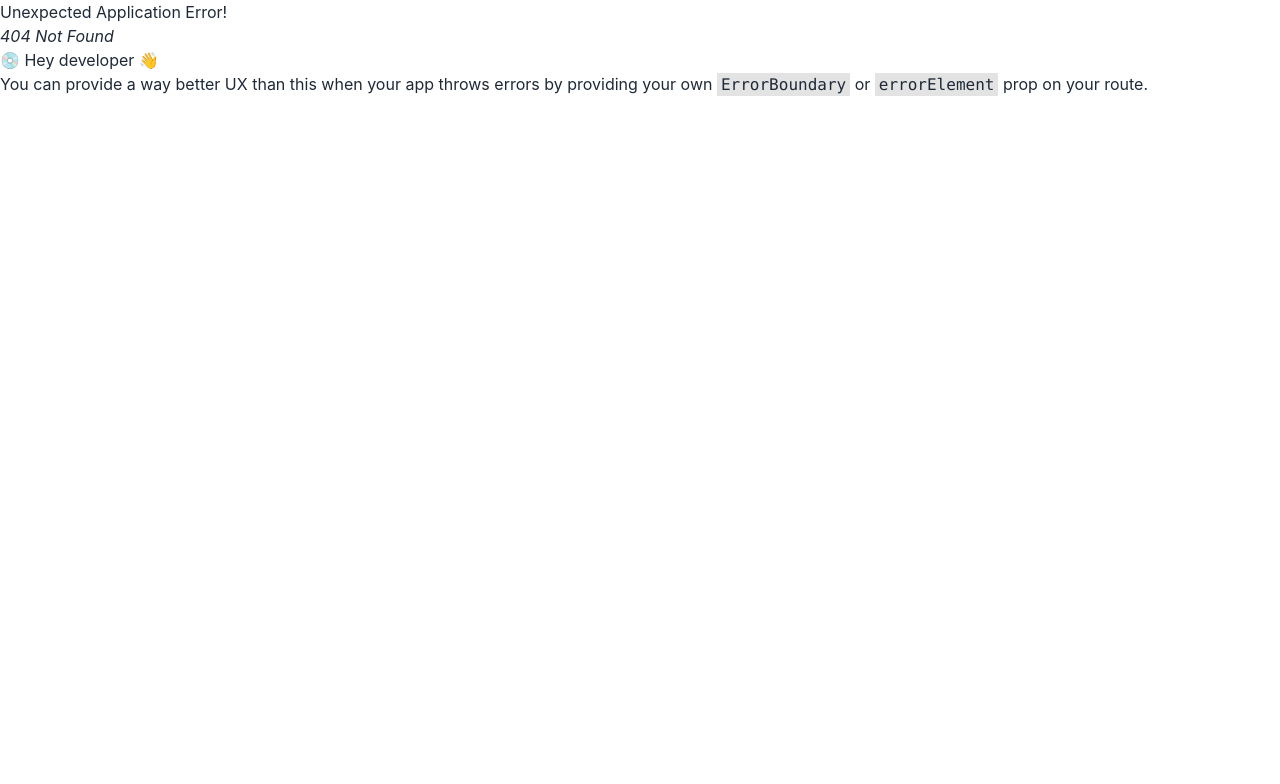
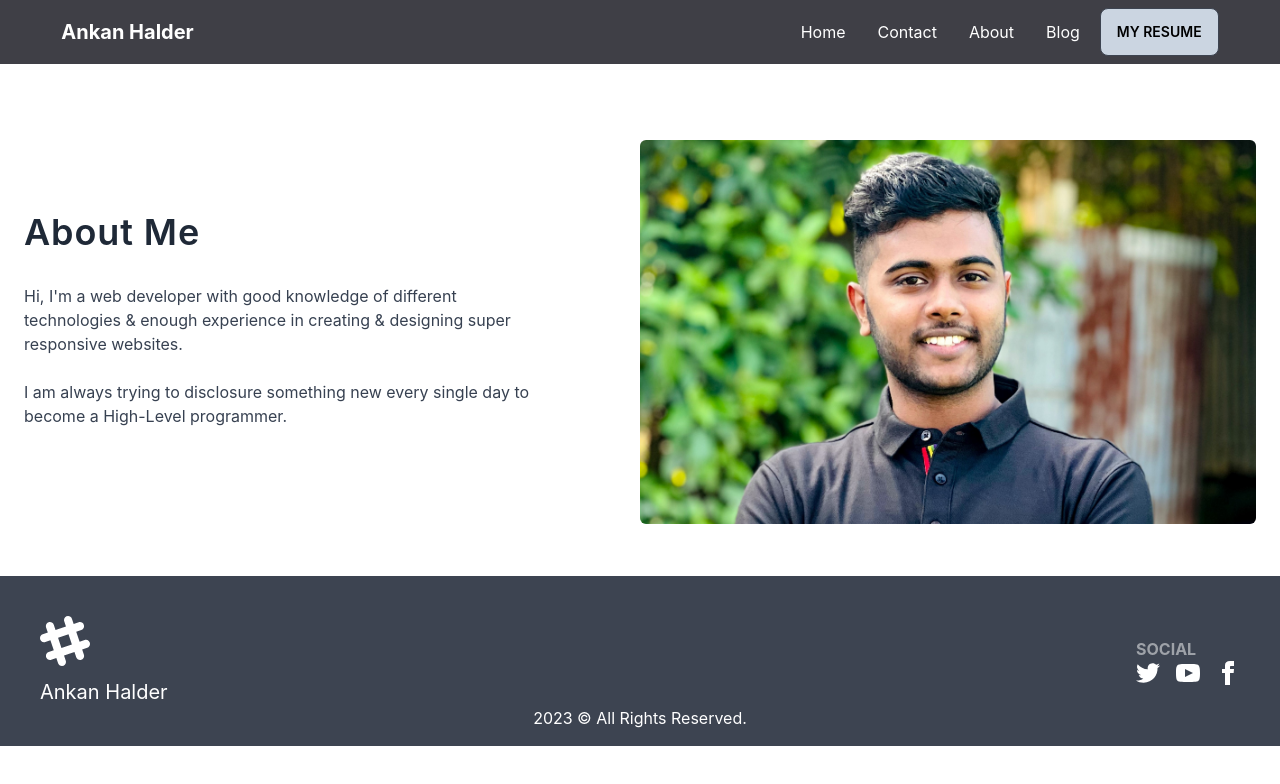
Before and after one commit to Ankan112/ankanhalderbd, a React (Create React App) app: page /about in a window 1280 px wide. Before the commit this address had no page. Shown: the top 784 px of the page. Built offline with nearby package versions, Linux system fonts and the light colour scheme.

Commit message:
blog page add

```diff
--- /dev/null
+++ b/src/Pages/About/About.js
@@ -0,0 +1,46 @@
+import React from 'react';
+import img from '../../img/ankan1.jpg'
+
+const About = () => {
+    return (
+        <div>
+            <div class="container flex flex-col px-6 py-10 mx-auto space-y-6 lg:h-[32rem] lg:py-16 lg:flex-row lg:items-center">
+                <div class="w-full lg:w-1/2">
+                    <div class="lg:max-w-lg">
+                        <h1 class="text-3xl font-semibold tracking-wide text-gray-800 dark:text-white lg:text-4xl">
+                            About Me
+                        </h1>
+
+                        <div class="mt-8 space-y-5">
+                            {/* <p class="flex items-center -mx-2 text-gray-700 dark:text-gray-200">
+                                <svg xmlns="http://www.w3.org/2000/svg" class="w-6 h-6 mx-2 text-blue-500" fill="none" viewBox="0 0 24 24" stroke="currentColor">
+                                    <path stroke-linecap="round" stroke-linejoin="round" stroke-width="2" d="M9 12l2 2 4-4m6 2a9 9 0 11-18 0 9 9 0 0118 0z" />
+                                </svg>
+
+                                <span class="mx-2">Clean and Simple Layout</span>
+                            </p> */}
+
+                            <p class="flex items-center -mx-2 text-gray-700 dark:text-gray-200">
+                                {/* <svg xmlns="http://www.w3.org/2000/svg" class="w-6 h-6 mx-2 text-blue-500" fill="none" viewBox="0 0 24 24" stroke="currentColor">
+                                    <path stroke-linecap="round" stroke-linejoin="round" stroke-width="2" d="M9 12l2 2 4-4m6 2a9 9 0 11-18 0 9 9 0 0118 0z" />
+                                </svg> */}
+
+                                <span class="mx-2">Hi, I'm a web developer with good knowledge of different technologies & enough experience in creating & designing super responsive websites. <br /> <br /> I am always trying to disclosure something new every single day to become a High-Level programmer.</span>
+                            </p>
+
+
+                        </div>
+                    </div>
+
+
+                </div>
+
+                <div class="flex items-center justify-center w-full h-96 lg:w-1/2">
+                    <img class="object-cover w-full h-full mx-auto rounded-md lg:max-w-2xl" src={img} alt="glasses photo" />
+                </div>
+            </div>
+        </div>
+    );
+};
+
+export default About;
--- /dev/null
+++ b/src/Pages/Blog/Blog.js
@@ -0,0 +1,11 @@
+import React from 'react';
+
+const Blog = () => {
+    return (
+        <div>
+            <h1 className='text-center text-2xl my-56'>Blogs are comming soon...</h1>
+        </div>
+    );
+};
+
+export default Blog;
--- a/src/Pages/Navigation/Navigation.js
+++ b/src/Pages/Navigation/Navigation.js
@@ -13,6 +13,7 @@ const Navigation = () => {
                         <ul tabIndex={0} className="menu menu-compact font-semibold dropdown-content mt-3 p-2 shadow bg-base-100 text-black rounded-box w-52">
                             <li><Link to="/">Home</Link></li>
                             <li><Link to="/contact">Contact</Link></li>
+                            <li><Link to="/about">About</Link></li>
                             <li><Link to="/blog">Blog</Link></li>
                         </ul>
                     </div>
@@ -26,14 +27,15 @@ const Navigation = () => {
                 </ul>
             </div> */}
                 <div className="navbar-end">
-                    <div className="navbar-end hidden lg:flex">
+                    <div className="hidden lg:flex">
                         <ul className="menu menu-horizontal px-1">
                             <li><Link to="/">Home</Link></li>
                             <li><Link to="/contact">Contact</Link></li>
+                            <li><Link to="/about">About</Link></li>
                             <li><Link to="/blog">Blog</Link></li>
                         </ul>
                     </div>
-                    <a href='https://drive.google.com/file/d/1Y65kdb4ylPH_mHlajXTGUTlzkWX9q17D/view' target='_blank' className="btn bg-slate-300 text-black hover:bg-slate-200">Resume</a>
+                    <a href='https://drive.google.com/file/d/1Y65kdb4ylPH_mHlajXTGUTlzkWX9q17D/view' target='_blank' className="btn bg-slate-300 text-black hover:bg-slate-200">My Resume</a>
                 </div>
             </div>
         </div>
```
Also changed, not shown: src/App.js (+10 -0 lines), src/img/ankan1.jpg (added), 1 other file (tests, documents, lock files or other folders).
